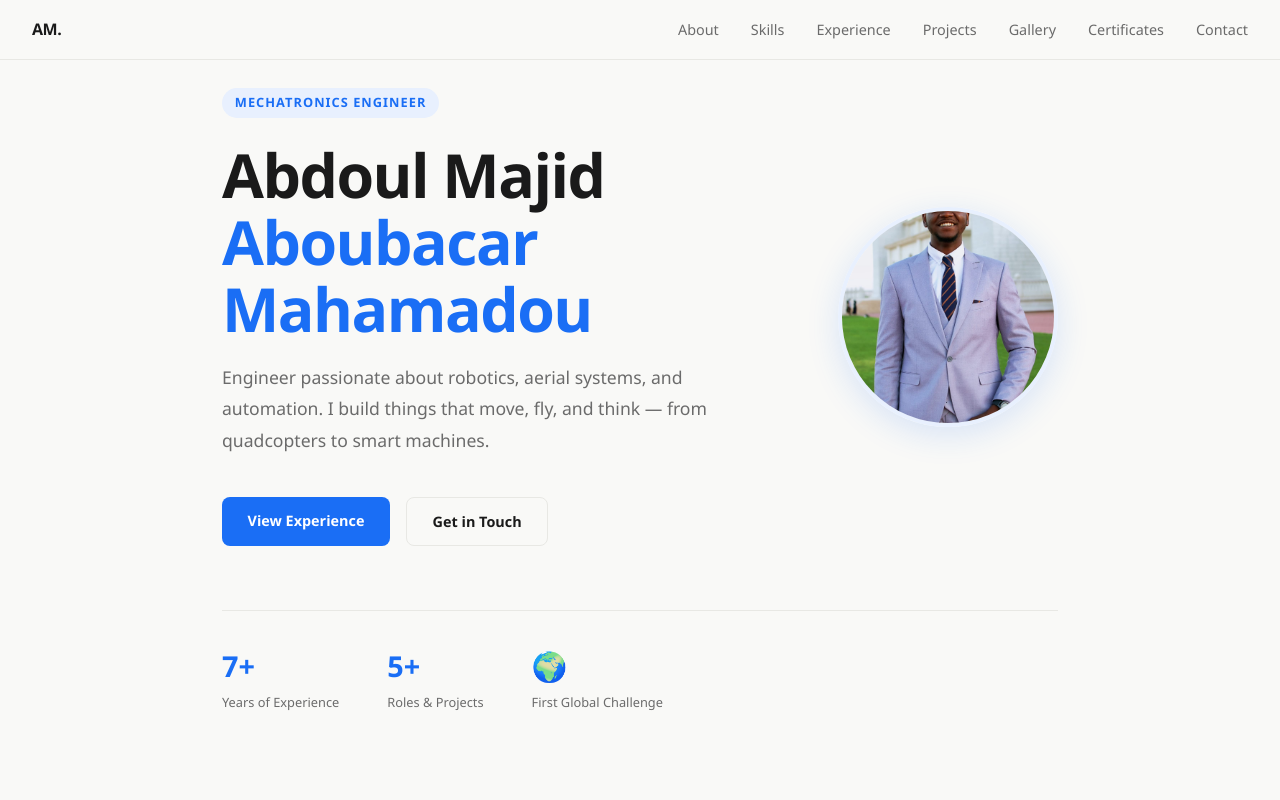
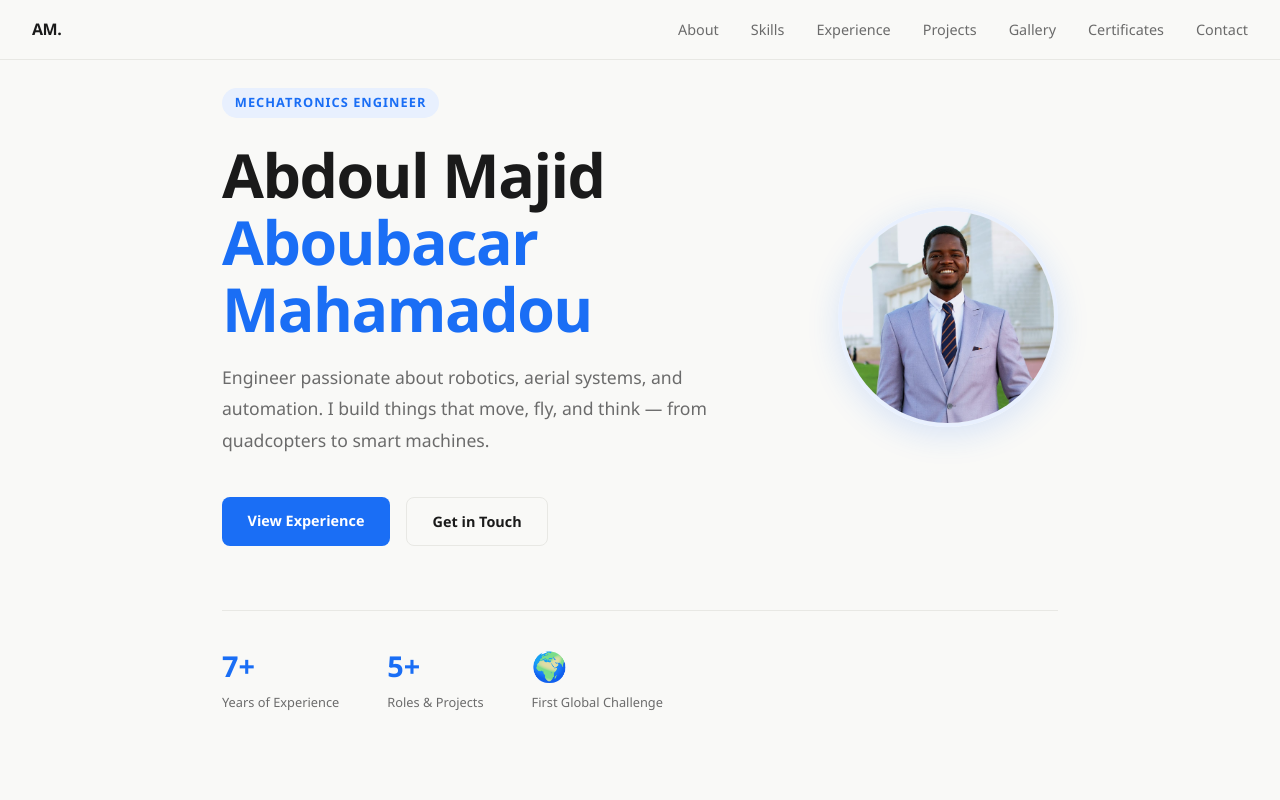
Before and after one commit to AbdoulMajid27/AbdoulMajid27.github.io, a plain HTML site: page index.html in a window 1280 px wide. Shown: the top 800 px of the page. Drawn offline with Linux system fonts and the light colour scheme; files whose address does not match are found by name.

Commit message:
Fix profile photo positioning

```diff
--- a/index.html
+++ b/index.html
@@ -234,7 +234,8 @@
     .hero-content { flex: 1; }
     .hero-photo {
       width: 220px; height: 220px; border-radius: 50%;
-      object-fit: cover; border: 4px solid var(--accent-light);
+      object-fit: cover; object-position: center 10%;
+      border: 4px solid var(--accent-light);
       box-shadow: 0 8px 32px rgba(26,110,245,0.15); flex-shrink: 0;
     }
     @media (max-width: 640px) {
```
